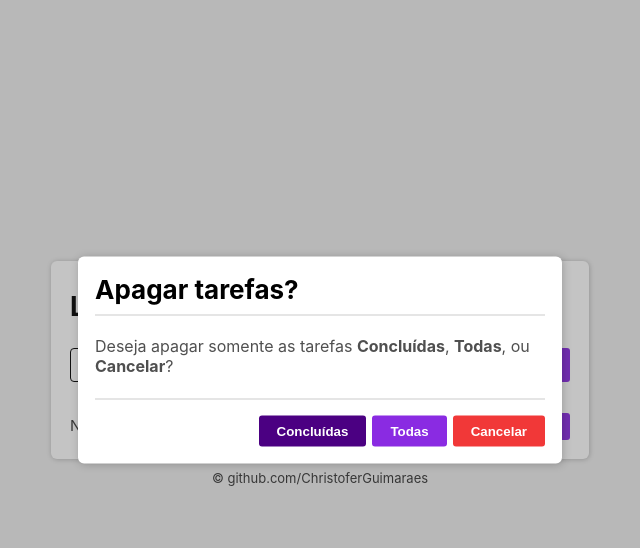
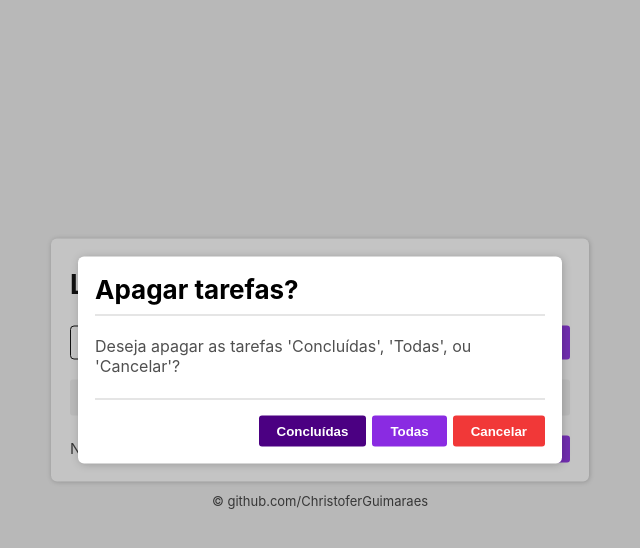
Before and after one commit to ChristoferGuimaraes/todo-react, a React (Create React App) app: page / in a window 1280 px wide. Both pictures are taken after a click on the button "Limpar". Shown: the top 548 px of the page, without its empty margins (320-960 px from the left). Built offline with nearby package versions, Linux system fonts and the light colour scheme.

Commit message:
v1.0.3 - css improvements/modal and bug fixes

```diff
--- a/public/index.html
+++ b/public/index.html
@@ -2,6 +2,7 @@
 <html lang="pt-BR">
   <head>
     <meta charset="utf-8" />
+
     <meta name="viewport" content= "width=device-width, user-scalable=no">
     <title>Lista de Tarefas</title>
   </head>
--- a/src/components/App.css
+++ b/src/components/App.css
@@ -77,6 +77,21 @@
   display: flex;
   width: 100%;
   justify-content: space-between;
+}
+
+.no-task-field-container {
+  width: 100%;
+  padding: 8px 0px;
+  background-color: rgb(241, 241, 241);
+  border-radius: 3px;
+  margin: 20px 0px;
+  text-align: left;
+}
+
+.no-task-field-container span {
+  padding-left: 14px;
+  color: rgba(136, 136, 136, 0.829);
+  font-size: 14px;
 }
 
 .task-text {
--- a/src/components/App.js
+++ b/src/components/App.js
@@ -90,7 +90,7 @@ function App() {
 
   const verifyInput = function () {
     if (task === "") {
-      invalidInput("Campo de tarefas vazio");
+      invalidInput("Adicione alguma tarefa");
 
       return false;
     } else return true;
@@ -131,7 +131,7 @@ function App() {
       if (task.id === id) {
         task.description = description;
         task.toggle = !task.toggle;
-        if (task.text.length >= 10) {
+        if (task.text.length > 10) {
           saveNotify(`Tarefa "${task.text.substr(0, 10)}..." atualizada`);
         } else saveNotify(`Tarefa "${task.text}" atualizada`);
       }
@@ -150,7 +150,7 @@ function App() {
           <form onSubmit={handleSubmit}>
             <div className="title-container">
               <span className="title">Lista de Tarefas</span>
-              <span className="version">v.1.0.2</span>
+              <span className="version">v.1.0.3</span>
             </div>
             <div className="input-container">
               <input
@@ -159,13 +159,16 @@ function App() {
                 onChange={(e) => setTask(e.target.value)}
                 value={task}
                 placeholder="Adicione uma nova tarefa"
-                maxLength="35"
+                maxLength="30"
               />
               <button className="add-new-task" type="submit">
                 +
               </button>
             </div>
           </form>
+          {list.length === 0 ? (
+            <div className="no-task-field-container"><span><i>Campo de tarefas vazio.</i></span></div>
+          ) : (
             <div className="tasks-container">
               {list.map((task) => (
                 <div key={task.id}>
@@ -256,12 +259,14 @@ function App() {
                 </div>
               ))}
             </div>
+          )}
+
           <div className="bottom-container">
             <div className="active-tasks">
               {notCompletedLen === "0"
                 ? "Nenhuma tarefa ativa."
                 : notCompletedLen === "1"
-                ? "Você tem apenas 1 tarefa ativa."
+                ? "Você tem 1 tarefa ativa."
                 : `Você tem ${notCompletedLen} tarefas ativas.`}
             </div>
             <div className="undone-clear-container">
@@ -284,6 +289,11 @@ function App() {
       </div>
       {openModal && (
         <Modal
+          title={"Apagar tarefas?"}
+          body={`Deseja apagar as tarefas 'Concluídas', 'Todas', ou 'Cancelar'?`}
+          btnSelected={"Concluídas"}
+          btnAll={"Todas"}
+          btnCancel={"Cancelar"}
           cancelModal={setOpenModal}
           confirmModal={confirmModal}
           selectedModal={selectedModal}
--- a/src/components/Modal/index.js
+++ b/src/components/Modal/index.js
@@ -1,29 +1,27 @@
 import React from "react";
 import "./index.css";
 
-function Modal({cancelModal, confirmModal, selectedModal}) {
+function Modal({cancelModal, confirmModal, selectedModal, title, body, btnSelected, btnAll, btnCancel}) {
   return (
     <div className="modal-background">
       <div className="modal-container">
         <div>
-          <h1 className="title-modal"> Apagar tarefas? </h1>
+          <h1 className="title-modal"> {title} </h1>
         </div>
         <div className="body-modal">
           <p>
-            Deseja apagar somente as tarefas <b>Concluídas</b>, <b>Todas</b>, ou <b>Cancelar</b>?
+            {body}
           </p>
         </div>
         <div className="footer">
          <div>
-              <button className="selected-button" onClick={() => selectedModal(true)}>Concluídas</button>
+              <button className="selected-button" onClick={() => selectedModal(true)}>{btnSelected}</button>
           </div>
           <div className="all-container">
-            <button className="all-button" onClick={() => confirmModal(true)}>Todas</button>
+            <button className="all-button" onClick={() => confirmModal(true)}>{btnAll}</button>
           </div>
-
-
           <div className="cancel-container">
-            <button className="cancel-button" onClick={() => cancelModal(false)}>Cancelar</button>
+            <button className="cancel-button" onClick={() => cancelModal(false)}>{btnCancel}</button>
           </div>
         </div>
       </div>
```
Lines whose indentation alone changed are shown as unchanged.
